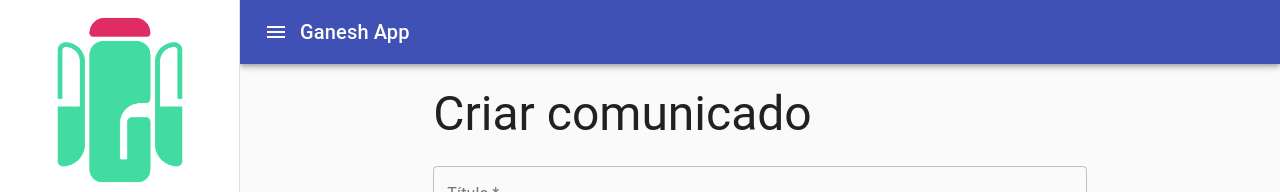
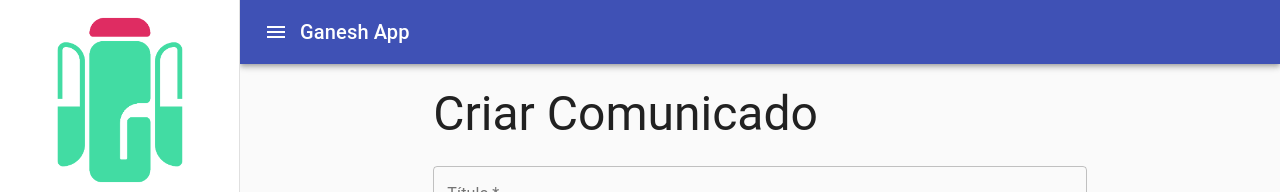
Before and after one commit to LMFRomero/ganeshApp, a React (Create React App) app in the folder frontend/: page /criar-comunicado in a window 1280 px wide. Shown: the top 192 px of the page. Built offline with nearby package versions, Linux system fonts and the light colour scheme; the HTML template or start-up script is replaced by a standard one.

Commit message:
Minor fixex

```diff
--- a/frontend/src/pages/CoordinatorPages/RegisterAnnounce/RegisterAnnounce.js
+++ b/frontend/src/pages/CoordinatorPages/RegisterAnnounce/RegisterAnnounce.js
@@ -8,11 +8,11 @@
       <Container fixed>
           <Grid container spacing={3} justify="center">
 
-            <Grid item xs={8}>
-                <Typography variant="h3">Criar comunicado</Typography>
+            <Grid item xs={12} md={8}>
+                <Typography variant="h3">Criar Comunicado</Typography>
             </Grid>
 
-            <Grid component="form" className="FormSection" item xs={8}>
+            <Grid item component="form" className="FormSection" xs={12} md={8}>
               <TextField variant="outlined" fullWidth label="Título" required/>
 
               <TextField variant="outlined" fullWidth label="Conteúdo" required
```
